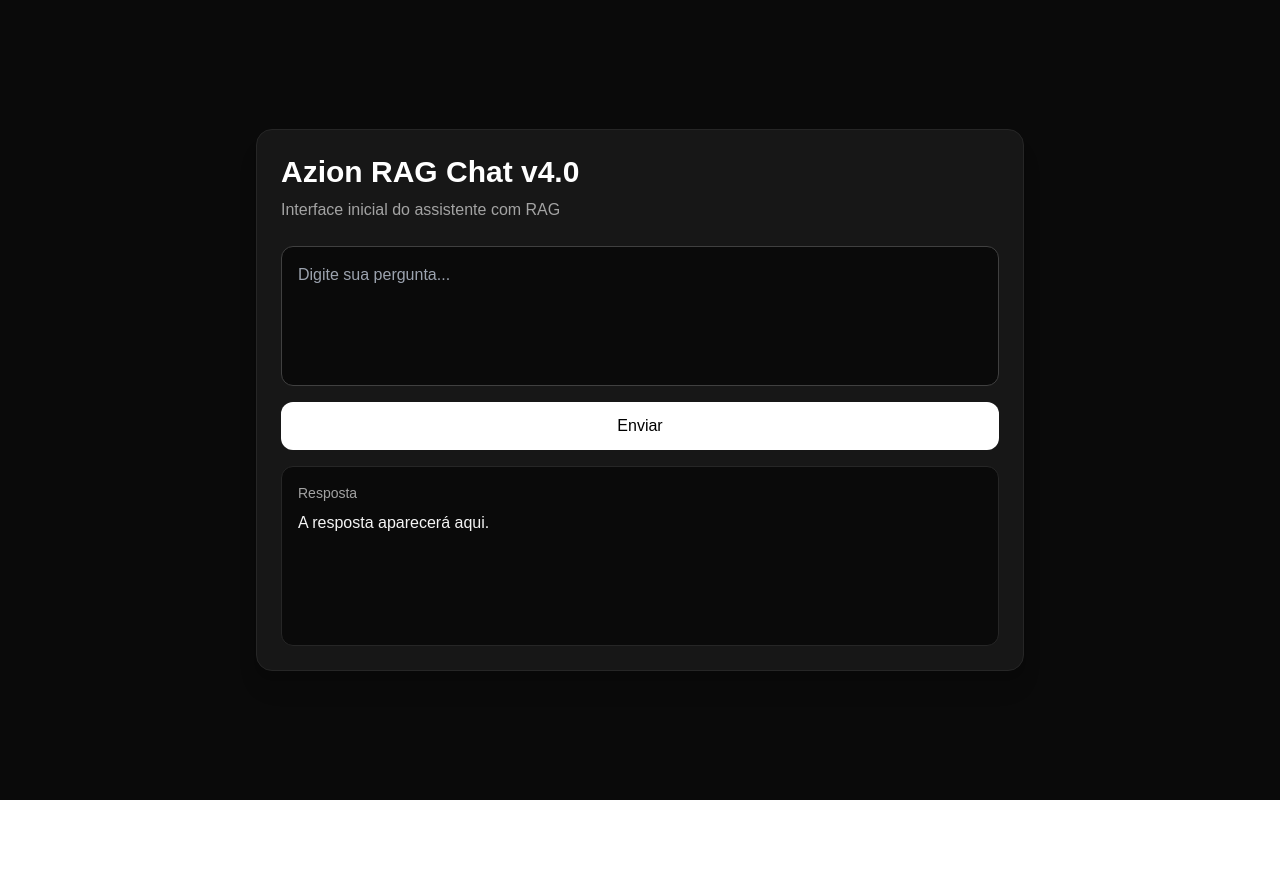
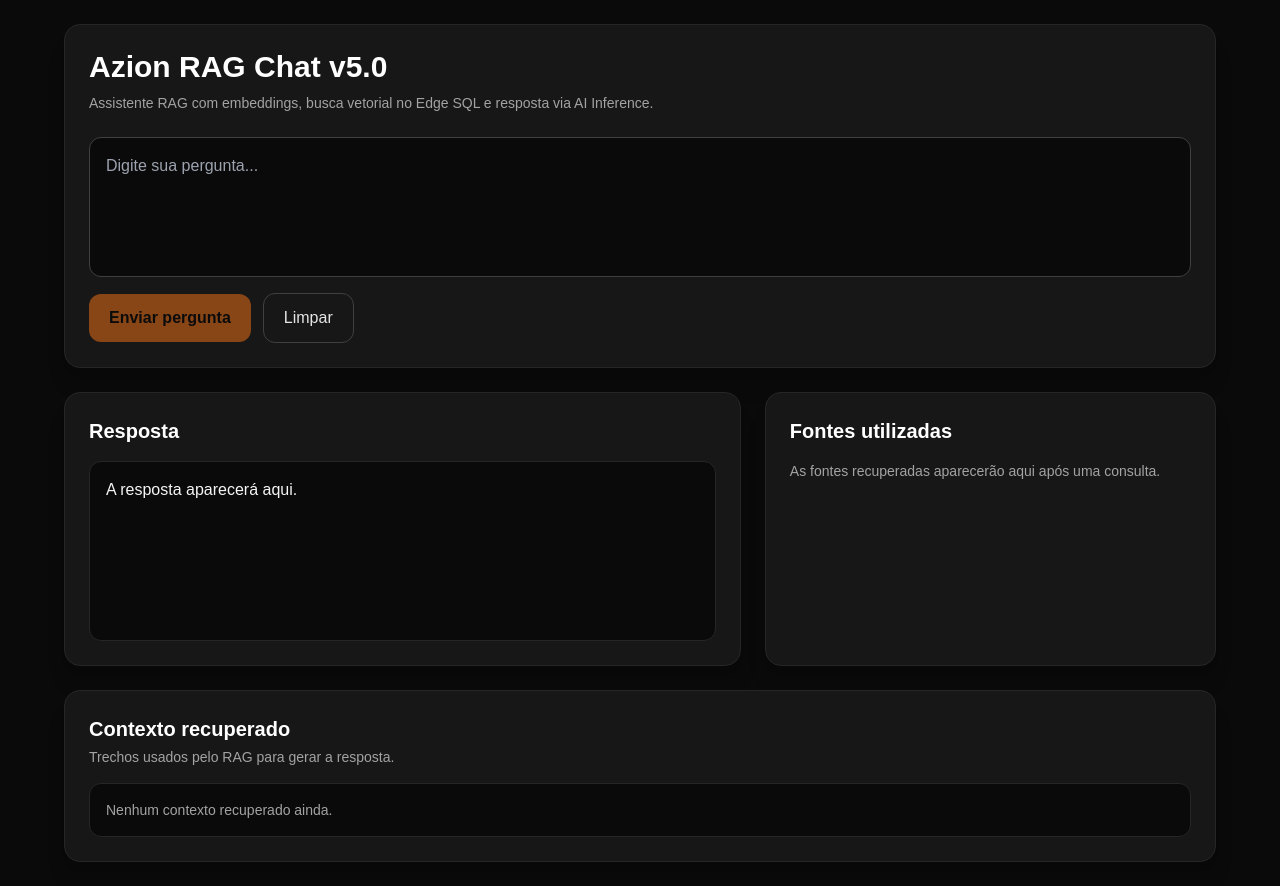
Before and after one commit to davivinco/azion-rag-chat, a Next.js app: page / in a window 1280 px wide. Before the commit the page ends 800 px from the top, so only its background shows below. Built offline with nearby package versions, Linux system fonts and the light colour scheme.

Commit message:
feat: improve RAG UI and fix knowledge upload

```diff
--- a/app/api/knowledge/upload/route.ts
+++ b/app/api/knowledge/upload/route.ts
@@ -1,5 +1,8 @@
 import { NextRequest, NextResponse } from "next/server";
-import { extractTextFromKnowledgeFile } from "@/lib/rag/file-text";
+import {
+  extractTextFromKnowledgeFile,
+  isKnowledgeUploadFile,
+} from "@/lib/rag/file-text";
 import { splitTextIntoChunks } from "@/lib/rag/split";
 import { saveChunks, upsertDocument } from "@/lib/rag/store";
 import { generateEmbedding } from "@/lib/rag/embeddings";
@@ -12,11 +15,11 @@
     const formData = await req.formData();
     const file = formData.get("file");
 
-    if (!(file instanceof File)) {
+    if (!isKnowledgeUploadFile(file)) {
       return NextResponse.json(
         {
           ok: false,
-          error: "Arquivo não enviado.",
+          error: "Arquivo não enviado ou formato inválido.",
           expectedFormField: "file",
         },
         { status: 400 }
--- a/app/page.tsx
+++ b/app/page.tsx
@@ -1,19 +1,54 @@
 "use client";
 
-export const runtime = "edge";
+import { useMemo, useState } from "react";
 
-import { useState } from "react";
+type RagSource = {
+  source: string;
+  chunkIndex: number;
+  score?: number;
+};
+
+type RagChunk = {
+  id: string;
+  source: string;
+  chunkIndex: number;
+  content: string;
+  score?: number;
+  metadata?: Record<string, unknown>;
+};
+
+type ChatResponse = {
+  ok?: boolean;
+  mode?: string;
+  answer?: string;
+  sources?: RagSource[];
+  chunks?: RagChunk[];
+  error?: string;
+  details?: string;
+};
 
 export default function HomePage() {
   const [question, setQuestion] = useState("");
-  const [response, setResponse] = useState("");
+  const [answer, setAnswer] = useState("");
+  const [mode, setMode] = useState("");
+  const [sources, setSources] = useState<RagSource[]>([]);
+  const [chunks, setChunks] = useState<RagChunk[]>([]);
+  const [error, setError] = useState("");
   const [loading, setLoading] = useState(false);
+
+  const canSend = useMemo(() => {
+    return question.trim().length > 0 && !loading;
+  }, [question, loading]);
 
   async function handleSend() {
     if (!question.trim()) return;
 
     setLoading(true);
-    setResponse("");
+    setAnswer("");
+    setMode("");
+    setSources([]);
+    setChunks([]);
+    setError("");
 
     try {
       const res = await fetch("/api/chat", {
@@ -21,13 +56,13 @@
         headers: {
           "Content-Type": "application/json",
         },
-        body: JSON.stringify({ message: question }),
+        body: JSON.stringify({ prompt: question }),
       });
 
-      const data = await res.json();
+      const data = (await res.json()) as ChatResponse;
 
-      if (!res.ok) {
-        setResponse(
+      if (!res.ok || data.ok === false) {
+        setError(
           data?.details
             ? `${data?.error ?? "Erro"}\n\nDetalhes: ${data.details}`
             : data?.error ?? "Erro ao processar a solicitação."
@@ -35,45 +70,182 @@
         return;
       }
 
-      setResponse(data.answer ?? "Sem resposta.");
+      setAnswer(data.answer ?? "Sem resposta.");
+      setMode(data.mode ?? "");
+      setSources(data.sources ?? []);
+      setChunks(data.chunks ?? []);
     } catch (error) {
-      setResponse("Erro ao chamar a API.");
+      console.error("Erro ao chamar a API:", error);
+      setError("Erro ao chamar a API.");
     } finally {
       setLoading(false);
     }
   }
 
+  function formatScore(score?: number) {
+    if (typeof score !== "number" || Number.isNaN(score)) return "-";
+    return `${(score * 100).toFixed(1)}%`;
+  }
+
   return (
-    <main className="min-h-screen bg-neutral-950 text-white flex items-center justify-center p-6">
-      <div className="w-full max-w-3xl bg-neutral-900 rounded-2xl shadow-xl p-6 border border-neutral-800">
-        <h1 className="text-3xl font-bold mb-2">Azion RAG Chat v4.0</h1>
-        <p className="text-neutral-400 mb-6">
-          Interface inicial do assistente com RAG
+    <main className="min-h-screen bg-neutral-950 text-white p-6">
+      <div className="mx-auto flex w-full max-w-6xl flex-col gap-6">
+        <section className="rounded-2xl border border-neutral-800 bg-neutral-900 p-6 shadow-xl">
+          <div className="mb-6 flex flex-col gap-2">
+            <div className="flex flex-wrap items-center gap-3">
+              <h1 className="text-3xl font-bold">Azion RAG Chat v5.0</h1>
+
+              {mode ? (
+                <span className="rounded-full border border-orange-500/40 bg-orange-500/10 px-3 py-1 text-xs font-medium text-orange-300">
+                  {mode}
+                </span>
+              ) : null}
+            </div>
+
+            <p className="text-sm text-neutral-400">
+              Assistente RAG com embeddings, busca vetorial no Edge SQL e resposta via AI Inference.
             </p>
+          </div>
 
           <div className="flex flex-col gap-4">
             <textarea
               value={question}
-            onChange={(e) => setQuestion(e.target.value)}
+              onChange={(event) => setQuestion(event.target.value)}
               placeholder="Digite sua pergunta..."
-            className="w-full min-h-[140px] rounded-xl bg-neutral-950 border border-neutral-700 p-4 text-white outline-none focus:border-neutral-500 resize-none"
+              className="min-h-[140px] w-full resize-none rounded-xl border border-neutral-700 bg-neutral-950 p-4 text-white outline-none transition focus:border-orange-500"
             />
 
+            <div className="flex flex-wrap items-center gap-3">
               <button
+                type="button"
                 onClick={handleSend}
-            disabled={loading}
-            className="rounded-xl bg-white text-black font-medium px-4 py-3 disabled:opacity-50"
+                disabled={!canSend}
+                className="rounded-xl bg-orange-500 px-5 py-3 font-semibold text-black transition hover:bg-orange-400 disabled:cursor-not-allowed disabled:opacity-50"
               >
-            {loading ? "Enviando..." : "Enviar"}
+                {loading ? "Consultando..." : "Enviar pergunta"}
               </button>
 
-          <div className="rounded-xl border border-neutral-800 bg-neutral-950 p-4 min-h-[180px]">
-            <p className="text-sm text-neutral-400 mb-2">Resposta</p>
-            <div className="whitespace-pre-wrap text-neutral-100">
-              {response || "A resposta aparecerá aqui."}
+              <button
+                type="button"
+                onClick={() => {
+                  setQuestion("");
+                  setAnswer("");
+                  setMode("");
+                  setSources([]);
+                  setChunks([]);
+                  setError("");
+                }}
+                disabled={loading}
+                className="rounded-xl border border-neutral-700 px-5 py-3 font-medium text-neutral-200 transition hover:bg-neutral-800 disabled:opacity-50"
+              >
+                Limpar
+              </button>
             </div>
           </div>
+        </section>
+
+        <section className="grid grid-cols-1 gap-6 lg:grid-cols-[1.2fr_0.8fr]">
+          <div className="rounded-2xl border border-neutral-800 bg-neutral-900 p-6 shadow-xl">
+            <div className="mb-4 flex items-center justify-between gap-3">
+              <h2 className="text-xl font-semibold">Resposta</h2>
+              {loading ? (
+                <span className="text-sm text-neutral-400">Processando...</span>
+              ) : null}
             </div>
+
+            {error ? (
+              <div className="whitespace-pre-wrap rounded-xl border border-red-500/40 bg-red-500/10 p-4 text-sm text-red-200">
+                {error}
+              </div>
+            ) : (
+              <div className="min-h-[180px] whitespace-pre-wrap rounded-xl border border-neutral-800 bg-neutral-950 p-4 text-neutral-100">
+                {answer || "A resposta aparecerá aqui."}
+              </div>
+            )}
+          </div>
+
+          <div className="rounded-2xl border border-neutral-800 bg-neutral-900 p-6 shadow-xl">
+            <h2 className="mb-4 text-xl font-semibold">Fontes utilizadas</h2>
+
+            {sources.length === 0 ? (
+              <p className="text-sm text-neutral-400">
+                As fontes recuperadas aparecerão aqui após uma consulta.
+              </p>
+            ) : (
+              <div className="flex flex-col gap-3">
+                {sources.map((source, index) => (
+                  <div
+                    key={`${source.source}-${source.chunkIndex}-${index}`}
+                    className="rounded-xl border border-neutral-800 bg-neutral-950 p-4"
+                  >
+                    <p className="text-sm font-medium text-neutral-100">
+                      {source.source}
+                    </p>
+                    <div className="mt-2 flex flex-wrap gap-2 text-xs text-neutral-400">
+                      <span className="rounded-full bg-neutral-800 px-2 py-1">
+                        Chunk {source.chunkIndex}
+                      </span>
+                      <span className="rounded-full bg-neutral-800 px-2 py-1">
+                        Score {formatScore(source.score)}
+                      </span>
+                    </div>
+                  </div>
+                ))}
+              </div>
+            )}
+          </div>
+        </section>
+
+        <section className="rounded-2xl border border-neutral-800 bg-neutral-900 p-6 shadow-xl">
+          <div className="mb-4 flex flex-wrap items-center justify-between gap-3">
+            <div>
+              <h2 className="text-xl font-semibold">Contexto recuperado</h2>
+              <p className="mt-1 text-sm text-neutral-400">
+                Trechos usados pelo RAG para gerar a resposta.
+              </p>
+            </div>
+
+            {chunks.length > 0 ? (
+              <span className="rounded-full border border-neutral-700 px-3 py-1 text-xs text-neutral-300">
+                {chunks.length} trecho(s)
+              </span>
+            ) : null}
+          </div>
+
+          {chunks.length === 0 ? (
+            <div className="rounded-xl border border-neutral-800 bg-neutral-950 p-4 text-sm text-neutral-400">
+              Nenhum contexto recuperado ainda.
+            </div>
+          ) : (
+            <div className="grid grid-cols-1 gap-4">
+              {chunks.map((chunk, index) => (
+                <article
+                  key={`${chunk.id}-${index}`}
+                  className="rounded-xl border border-neutral-800 bg-neutral-950 p-4"
+                >
+                  <div className="mb-3 flex flex-wrap items-center justify-between gap-2">
+                    <div>
+                      <p className="text-sm font-semibold text-neutral-100">
+                        {chunk.source}
+                      </p>
+                      <p className="text-xs text-neutral-500">
+                        Chunk {chunk.chunkIndex} · Score {formatScore(chunk.score)}
+                      </p>
+                    </div>
+
+                    <span className="rounded-full bg-orange-500/10 px-3 py-1 text-xs text-orange-300">
+                      #{index + 1}
+                    </span>
+                  </div>
+
+                  <p className="whitespace-pre-wrap text-sm leading-6 text-neutral-300">
+                    {chunk.content}
+                  </p>
+                </article>
+              ))}
+            </div>
+          )}
+        </section>
       </div>
     </main>
   );
```
Also changed, not shown: lib/rag/file-text.ts (+40 -5 lines). Lines whose indentation alone changed are shown as unchanged.
